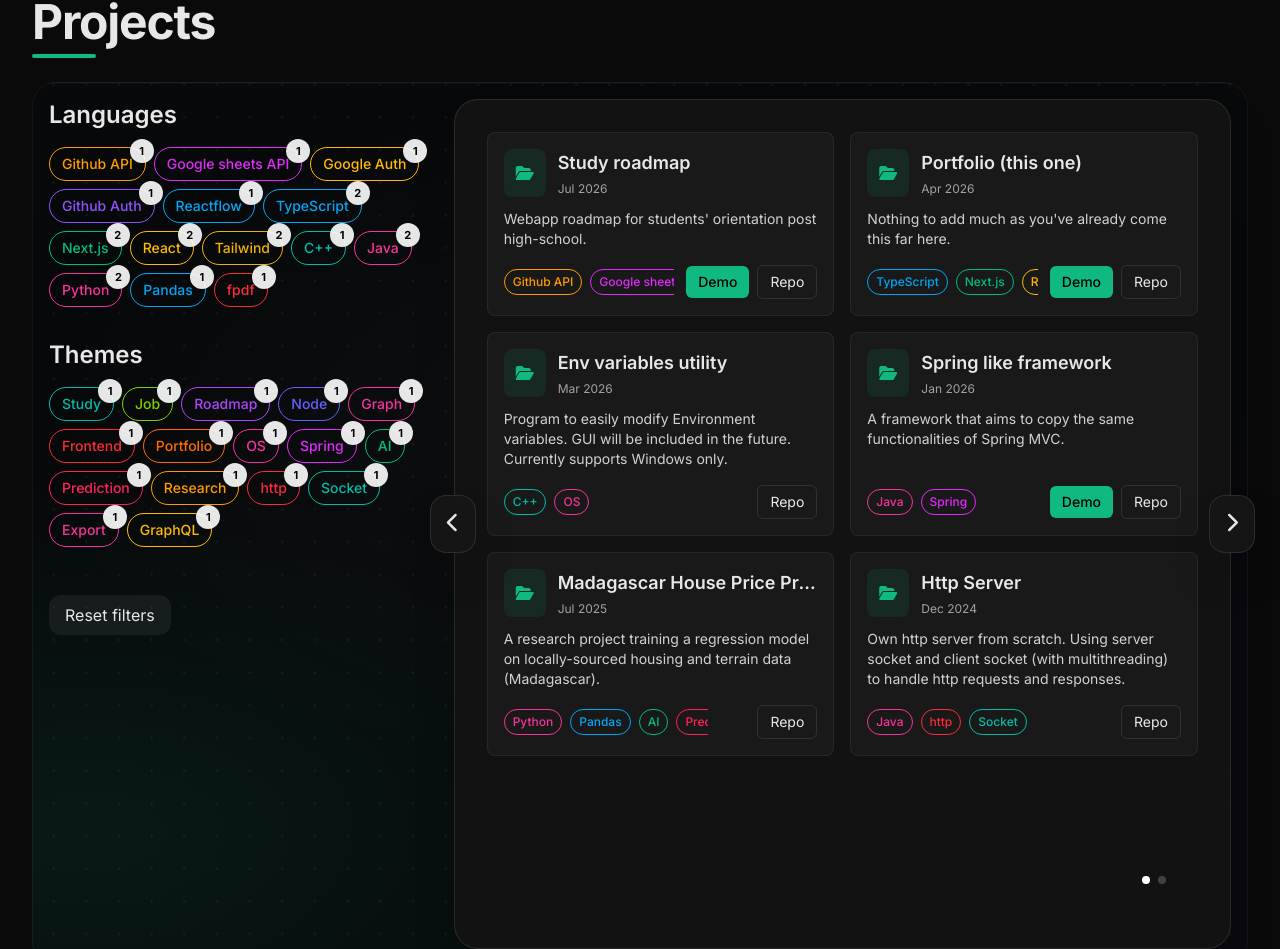
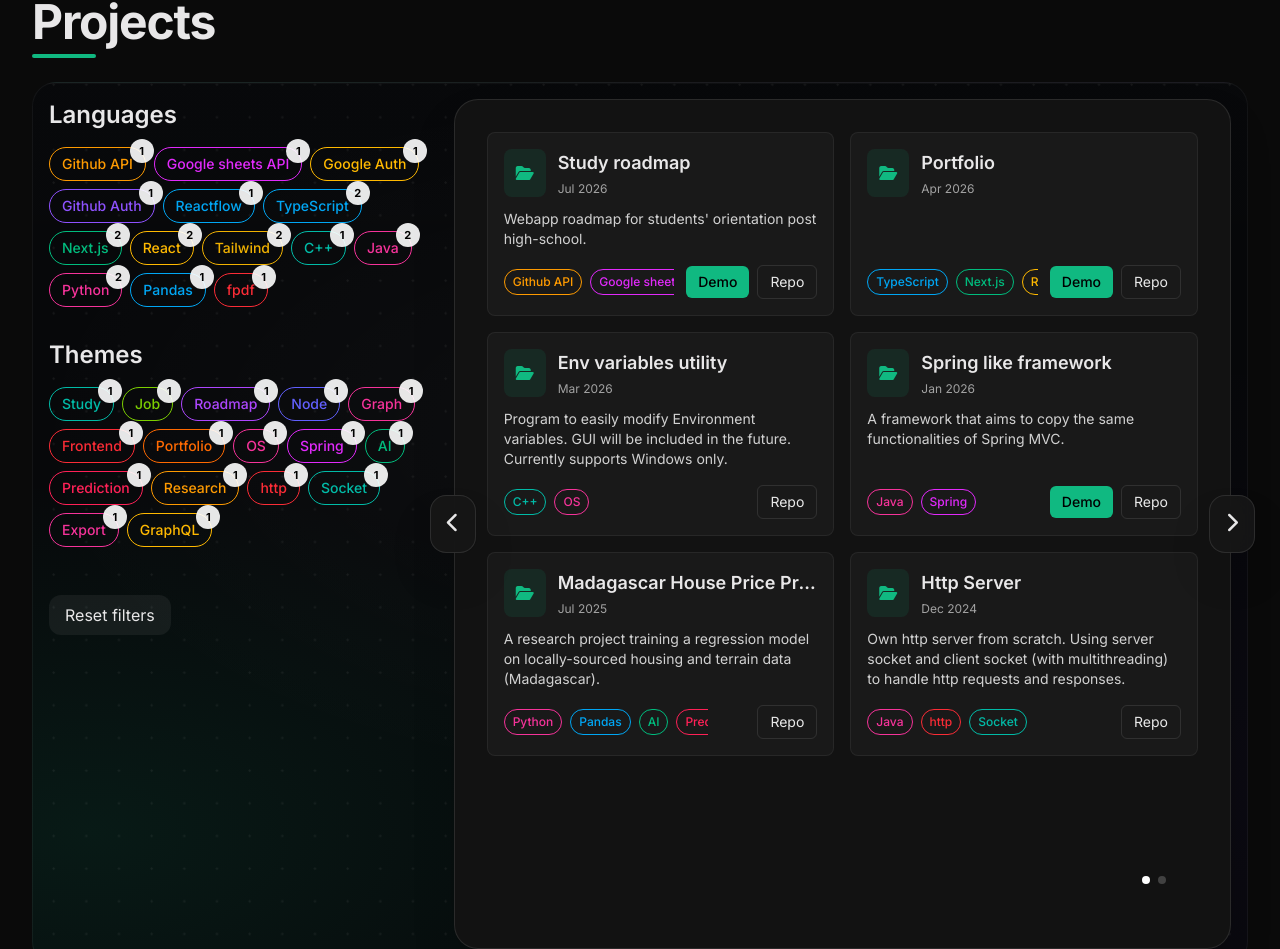
Before and after one commit to gigasandwich/giga-portfolio, a Next.js app: page / in a window 1280 px wide. Shown: the part 1956-2905 px from the top of the page. Built offline with nearby package versions, Linux system fonts and the light colour scheme.

Commit message:
Update data/projects

```diff
--- a/src/data/projects/Main.ts
+++ b/src/data/projects/Main.ts
@@ -25,11 +25,11 @@ const projects: ProjectType[] = [
     date: new Date("2026-07-01"),
   },
   {
-    title: "Portfolio (this one)",
+    title: "Portfolio",
     languages: ["TypeScript", "Next.js", "React", "Tailwind"],
     themes: ["Frontend", "Portfolio"],
     description:
-      "Nothing to add much as you've already come this far here.",
+      "",
     repo: `${githubUserLink}/giga-portfolio`,
     demo: "https://gigalab.tech",
     date: new Date("2026-04-01"),
```
